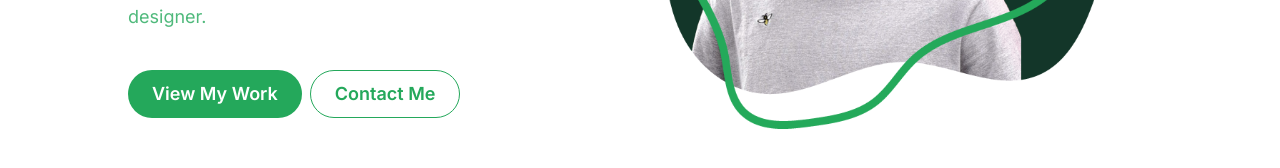
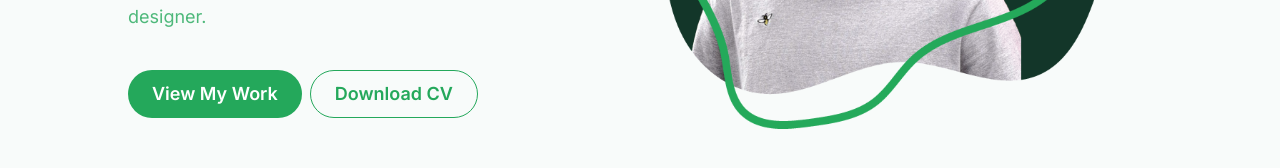
Before and after one commit to mogaya/Mwita-Mogaya-Portfolio, a React (Vite) app in the folder frontend/: page / in a window 1280 px wide. Shown: the part 420-588 px from the top of the page. Built offline with nearby package versions, Linux system fonts and the light colour scheme.

Commit message:
Update Hero component styles and button text for improved design consistency

```diff
--- a/frontend/src/components/Home/Hero.tsx
+++ b/frontend/src/components/Home/Hero.tsx
@@ -4,7 +4,7 @@ import heroImage from "../../assets/heroImg.png";
 
 const Hero = () => {
   return (
-    <Box as="section" bgColor={"White"} w={"100vw"}>
+    <Box as="section" w={"100vw"}>
       <Box maxW="1200px" w={{ base: "90vw", md: "80vw" }} mx={"auto"} py={10}>
         <Grid templateColumns="repeat(2, 1fr)" gap={4}>
           <GridItem
@@ -61,7 +61,7 @@ const Hero = () => {
                   backgroundColor={"primary"}
                   size={{ base: "md", md: "lg" }}
                   _hover={{
-                    backgroundColor: "navy",
+                    backgroundColor: "teal",
                     color: "white",
                   }}
                 >
@@ -76,11 +76,11 @@ const Hero = () => {
                   borderColor={"primary"}
                   size={{ base: "md", md: "lg" }}
                   _hover={{
-                    color: "navy",
-                    borderColor: "navy",
+                    color: "teal",
+                    borderColor: "teal",
                   }}
                 >
-                  Contact Me
+                  Download CV
                 </Button>
               </Box>
             </Box>
```
